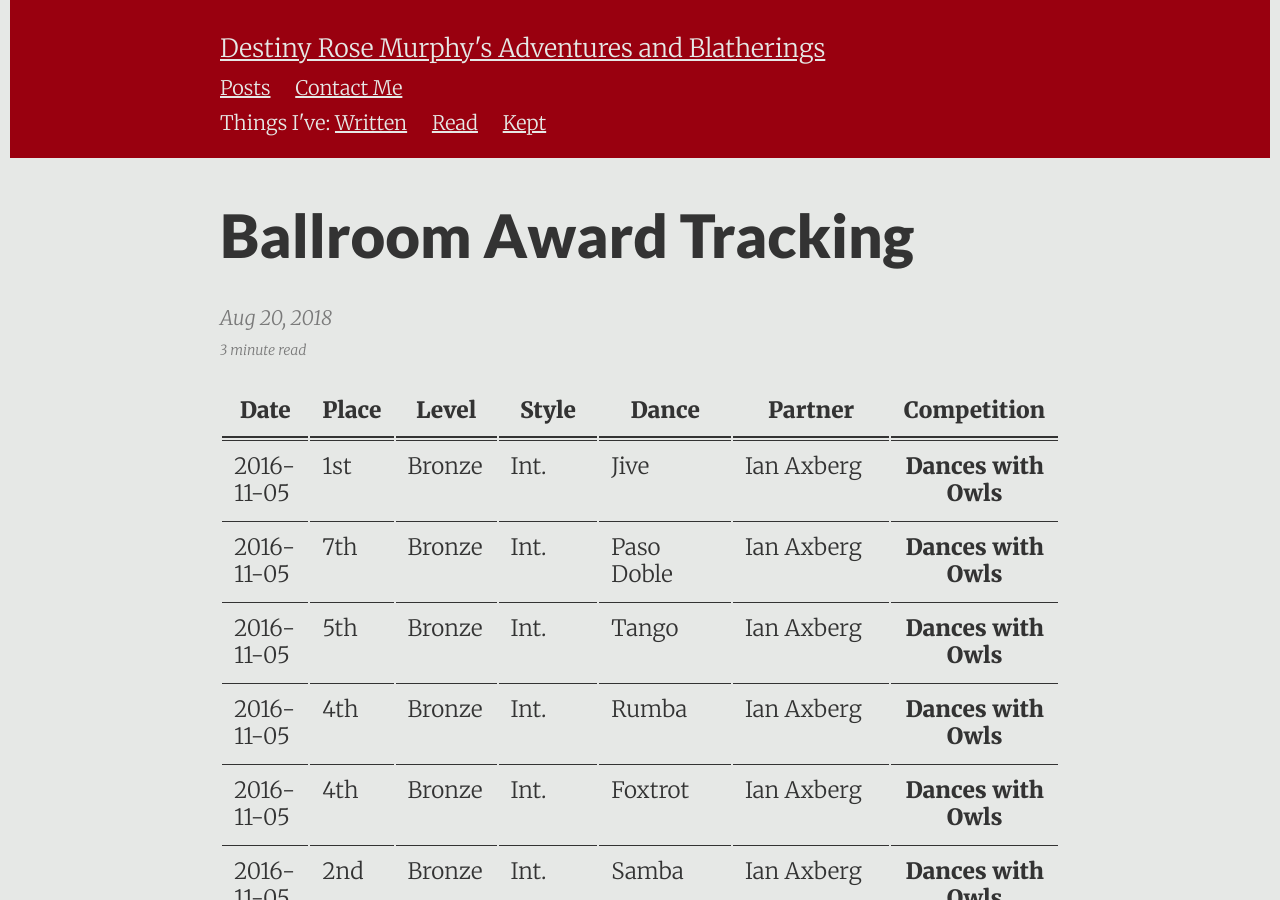
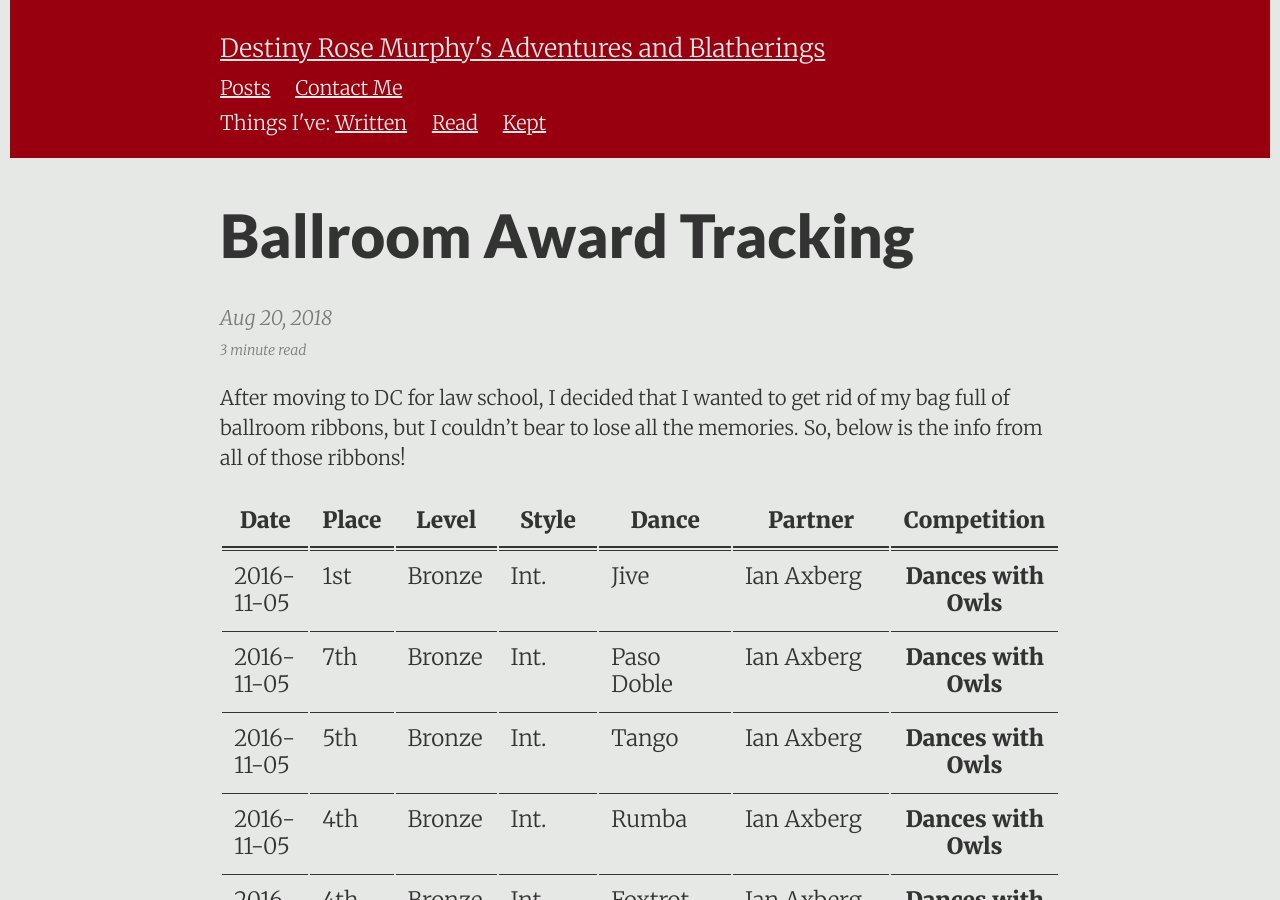
Before and after one commit to DestinyRoseMurphy/DestinyRoseMurphy.github.io, a Jekyll site: the page built from _posts/2019-08-20-Ballroom-Awards.md, in a window 1280 px wide and 900 px high. Built offline with Jekyll 4.4.1, drawn with Linux system fonts in a browser that asks for light colours.

Commit message:
Added description

```diff
--- a/_posts/2019-08-20-Ballroom-Awards.md
+++ b/_posts/2019-08-20-Ballroom-Awards.md
@@ -4,6 +4,9 @@ title:      "Ballroom Award Tracking"
 date:       2018-08-20
 summary:    "Something to track and memorialize the competitive ballroom ribbons I kept over the years."
 ---
+
+After moving to DC for law school, I decided that I wanted to get rid of my bag full of ballroom ribbons, but I couldn't bear to lose all the memories. So, below is the info from all of those ribbons!
+
 <table class="sortable">
  <thead>
    <tr>
```
